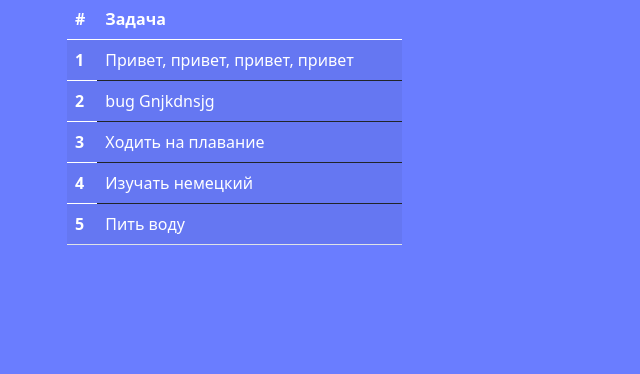
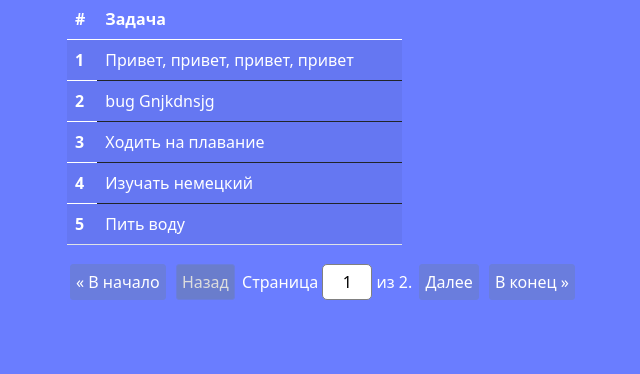
Before and after one commit to iasman312/homework_49, a Django app: page /tasks/ in a window 1280 px wide. Shown: the part 97-471 px from the top of the page, without its empty margins (15-655 px from the left). Run offline with Django 3.2, Linux system fonts and the light colour scheme; data comes from the database, SQL or seed files in the repository; some libraries are stand-ins or nearby versions.

Commit message:
добавили шаблон для пагинации

```diff
--- a/to_do_list/webapp/static/css/style.css
+++ b/to_do_list/webapp/static/css/style.css
@@ -55,3 +55,45 @@ label {
 .container .table{
     width: 30%;
 }
+
+
+.pagination {
+    text-align: center;
+}
+
+.pagination a, .pagination .page-disabled {
+    display: inline-block;
+    border: solid 1px #6a7ddd;
+    border-radius: 3px;
+    padding: 5px;
+    margin: 3px;
+}
+
+.pagination a {
+    background: #6a7ddd;
+    color: white;
+    text-decoration: none;
+}
+
+.pagination a:hover {
+    background: #6a7dff;
+    text-decoration: underline;
+}
+
+.pagination .page-disabled {
+    background: #6a7dcc;
+    color: #dddddd
+}
+
+.pagination .current-page {
+    display: inline-block;
+}
+
+.pagination .current-page input {
+    width: 50px;
+    padding: 5px 7px;
+    font-size: inherit;
+    border-radius: 5px;
+    text-align: center;
+    border: solid 1px gray;
+}
--- a/to_do_list/webapp/templates/index.html
+++ b/to_do_list/webapp/templates/index.html
@@ -29,4 +29,5 @@
           </tbody>
       {% endfor %}
     </table>
+    {% include 'partial/pagination.html' %}
 {% endblock content %}
--- /dev/null
+++ b/to_do_list/webapp/templates/partial/pagination.html
@@ -0,0 +1,22 @@
+<div class="pagination">
+    <span class="step-links">
+        <a href="?page=1">&laquo; В начало</a>
+        {% if page_obj.has_previous %}
+            <a href="?page={{ page_obj.previous_page_number }}">Назад</a>
+        {% else %}
+            <span class="page-disabled">Назад</span>
+        {% endif %}
+        <form class="current-page" method="get">
+            <label for="page">
+                Страница <input type="text" name="page" id="page" value="{{ page_obj.number }}">
+                из {{ page_obj.paginator.num_pages }}.
+            </label>
+        </form>
+        {% if page_obj.has_next %}
+            <a href="?page={{ page_obj.next_page_number }}">Далее</a>
+        {% else %}
+            <span class="page-disabled">Далее</span>
+        {% endif %}
+        <a href="?page={{ page_obj.paginator.num_pages }}">В конец &raquo;</a>
+    </span>
+</div>
```
